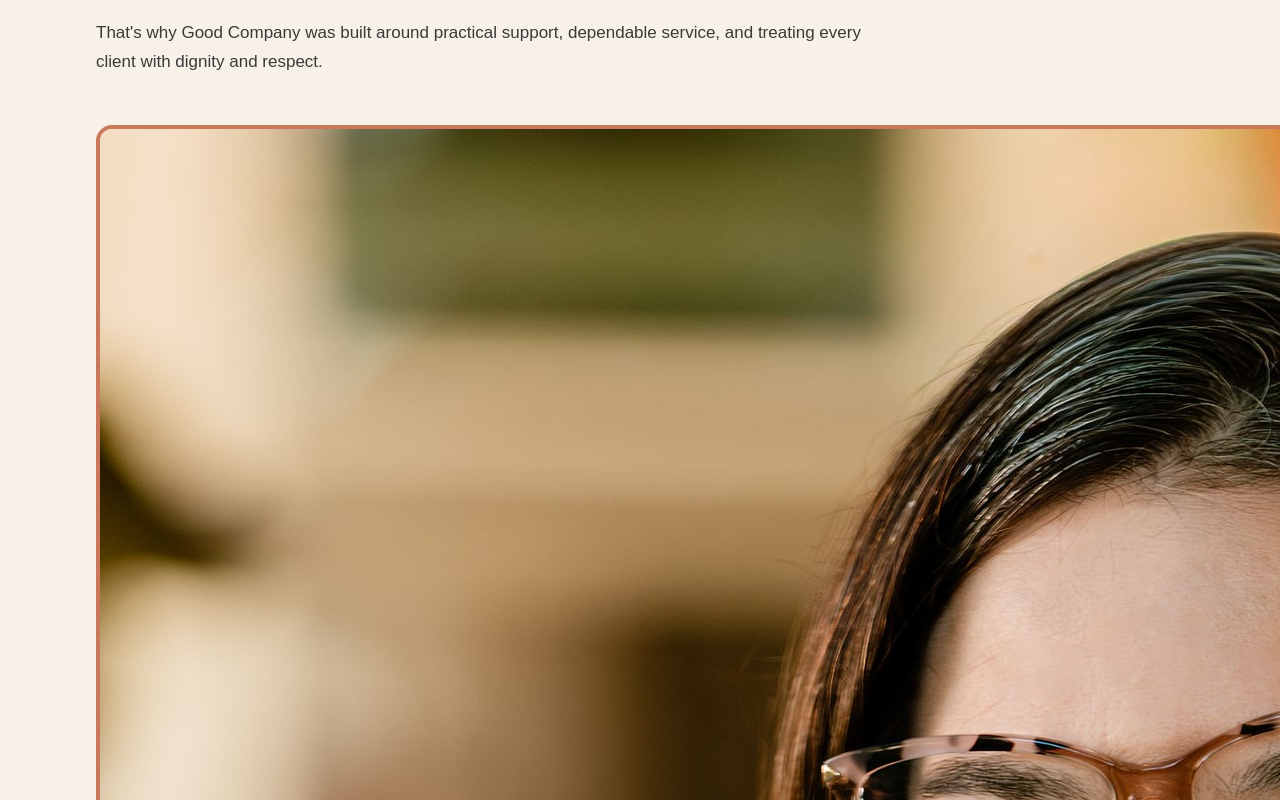
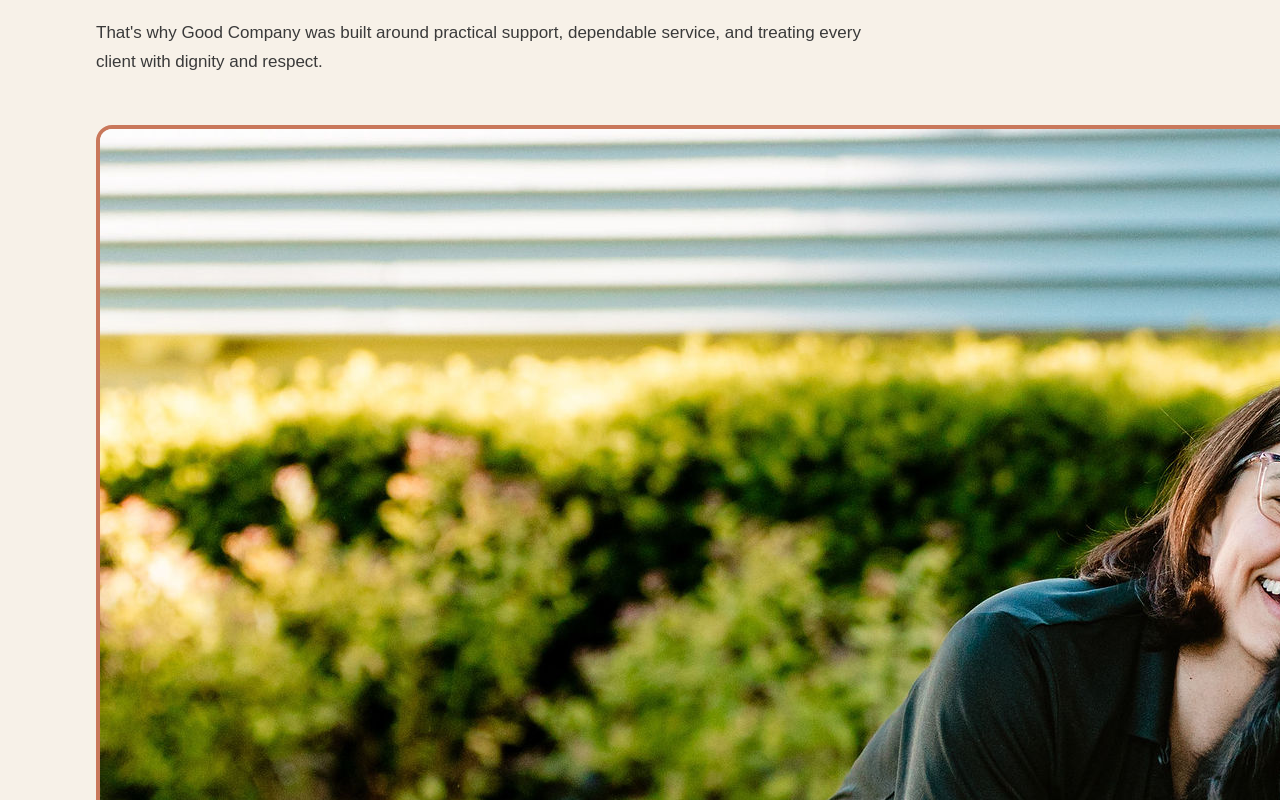
Before and after one commit to GoodCompanySCS/goodcompany-scs, a Next.js app: page /about in a window 1280 px wide. Shown: the part 600-1400 px from the top of the page. Built offline with nearby package versions, Linux system fonts and the light colour scheme.

Commit message:
Update page.tsx

```diff
--- a/app/about/page.tsx
+++ b/app/about/page.tsx
@@ -29,8 +29,8 @@ export default function About() {
               <div className="flex flex-col md:flex-row items-start gap-8 mb-6">
                 <div className="flex-shrink-0">
                   <Image
-                    src="/images/Portrait_Looking_Straight_Ahead.jpg"
-                    alt="Natalie Perras, owner of Good Company Senior Concierge Services"
+                    src="/images/Benny_and_I.jpg"
+                    alt="Natalie Perras, owner of Good Company Senior Concierge Service and her dog, Benny."
                     width={280}
                     height={320}
                     className="w-full object-cover"
```
